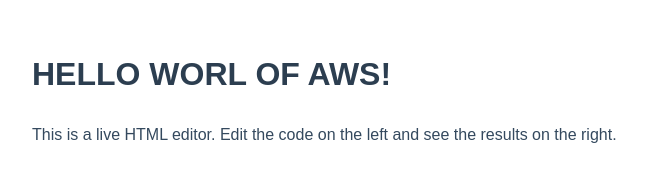
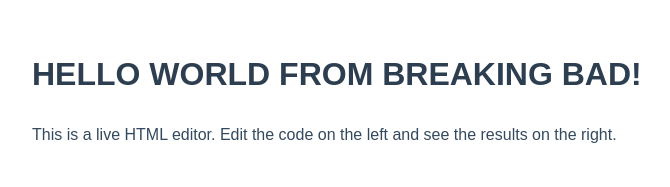
Before and after one commit to Varun85535/quick, a plain HTML site: page index.html in a window 1280 px wide. Shown: the whole page, without its empty margins (208-878 px from the left). Drawn offline with Linux system fonts and the light colour scheme.

Commit message:
Update index.html

```diff
--- a/index.html
+++ b/index.html
@@ -13,7 +13,7 @@
 </head>
 <body>
     <div class="container">
-        <h1>HELLO WORL OF AWS!</h1>
+        <h1>HELLO WORLD FROM BREAKING BAD!</h1>
         <p>This is a live HTML editor. Edit the code on the left and see the results on the right.</p>
     </div>
 </body>
```
